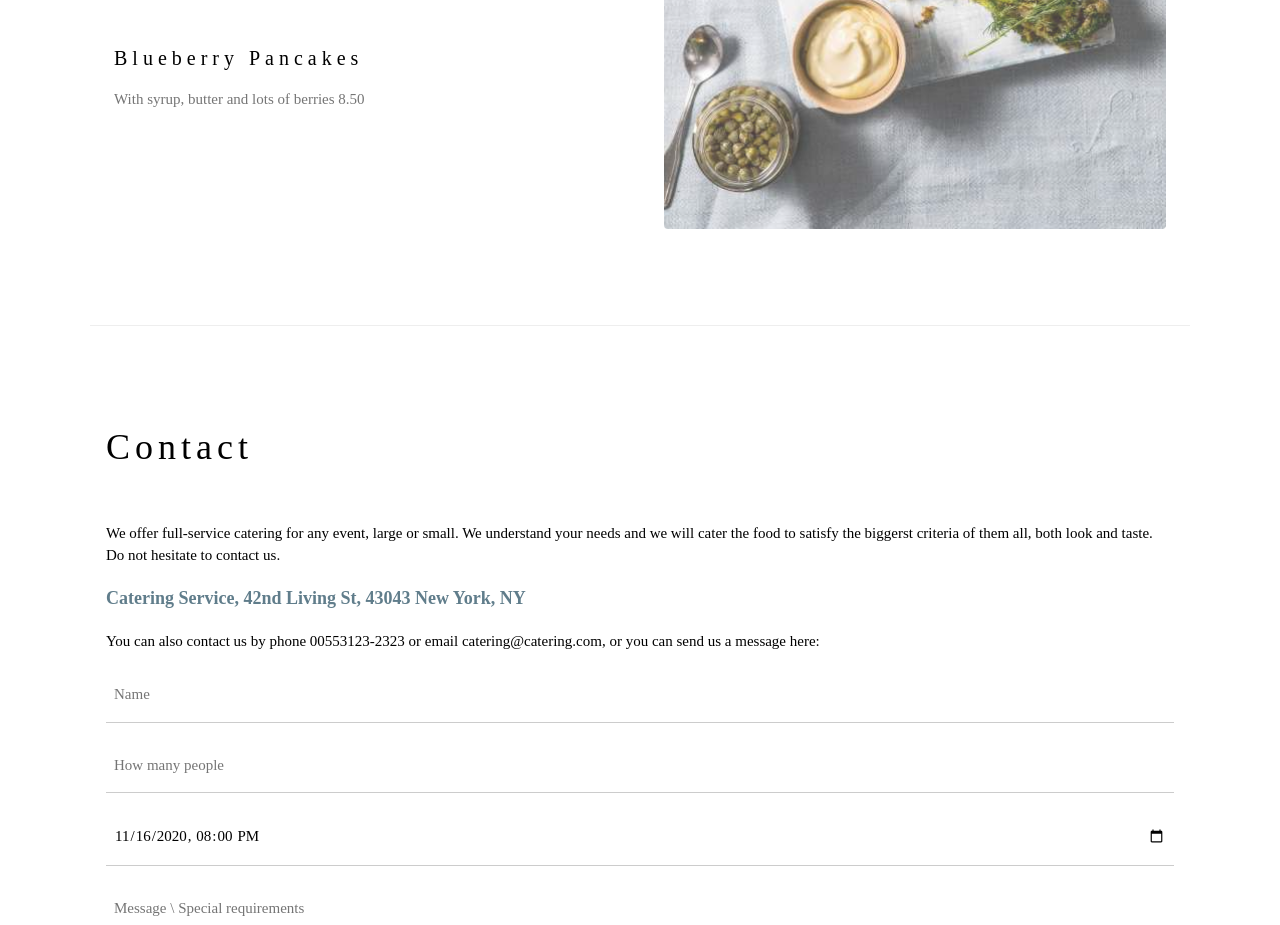
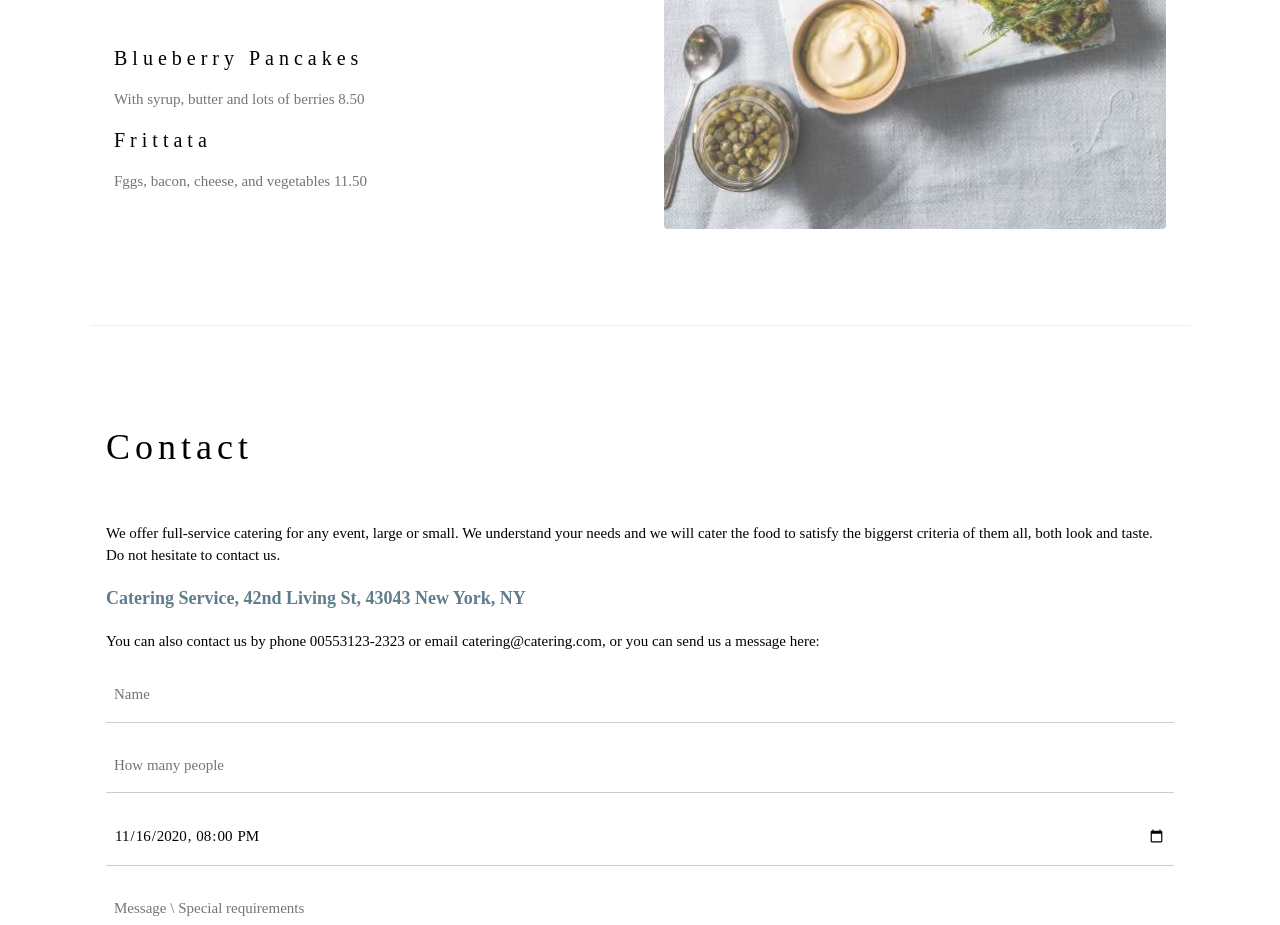
Before and after one commit to PauloPalmaIscte/mywebsite, a plain HTML site: page index.html in a window 1280 px wide. Shown: the part 2060-2985 px from the top of the page. Drawn offline with nearby package versions, Linux system fonts and the light colour scheme.

Commit message:
Update index.html

```diff
--- a/index.html
+++ b/index.html
@@ -74,6 +74,9 @@ h1, h2, h3, h4, h5, h6 {
 
       <h4>Blueberry Pancakes</h4>
       <p class="w3-text-grey">With syrup, butter and lots of berries 8.50</p>
+
+      <h4>Frittata</h4>
+      <p class="w3-text-grey">Fggs, bacon, cheese, and vegetables 11.50</p>
     </div>
 
     <div class="w3-col l6 w3-padding-large">
```
